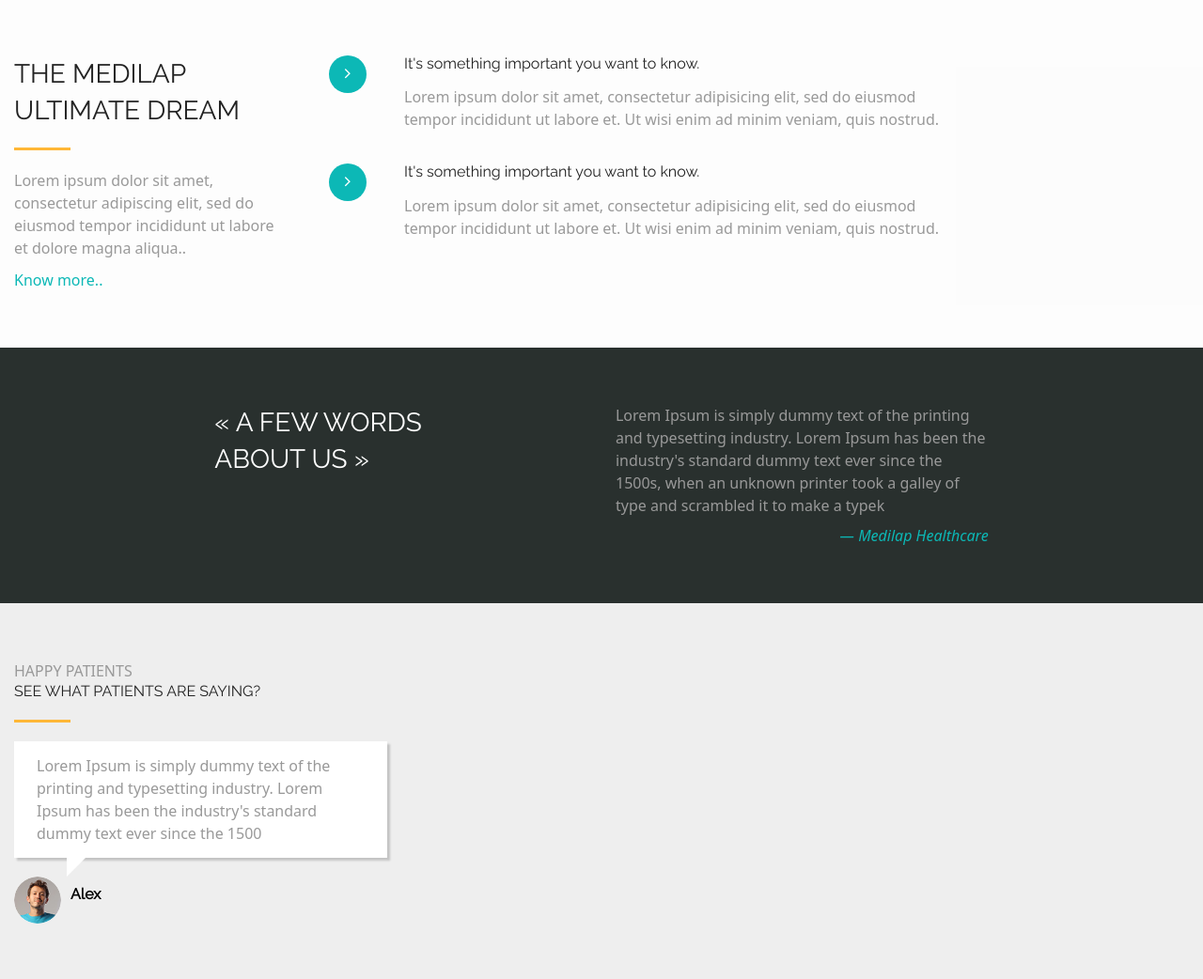
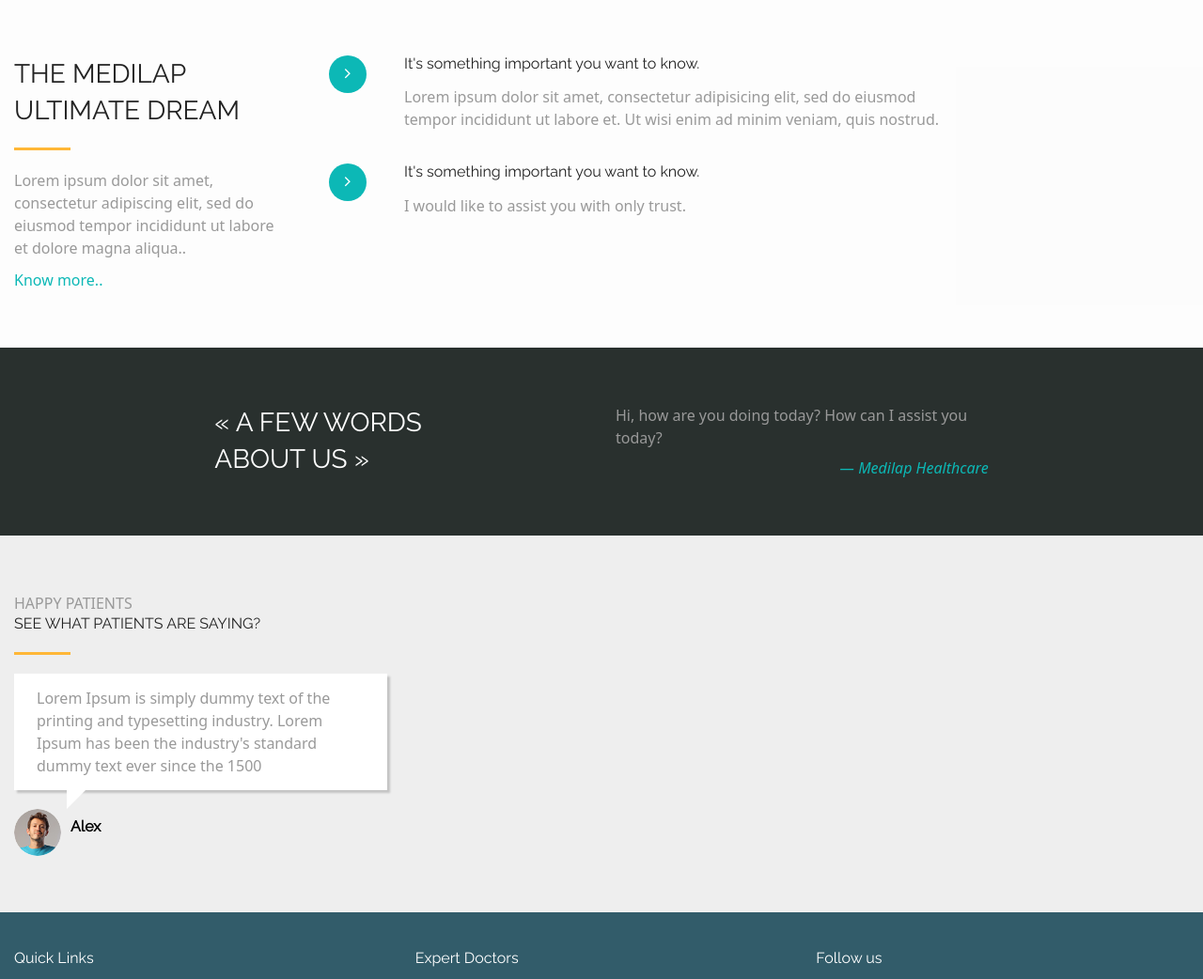
Before and after one commit to kennedyantonio030/Healthcare-Django, a Django app: page / in a window 1280 px wide. Shown: the part 1454-2496 px from the top of the page at 94% size. Run offline with Django 3.2, Linux system fonts and the light colour scheme; data comes from the database, SQL or seed files in the repository; parts of the project's set-up code (start-up, migrations or seed data) failed here and were passed over; some libraries are stand-ins or nearby versions; some web fonts are replaced.

Commit message:
Updated: customized content
Co-Authored-By: satyatech3921 <195007613+satyatech3921@users.noreply.github.com>

```diff
--- a/templates/about.html
+++ b/templates/about.html
@@ -23,7 +23,7 @@
               <div class="more-features-box-text-icon"> <i class="fa fa-angle-right" aria-hidden="true"></i> </div>
               <div class="more-features-box-text-description">
                 <h3>It's something important you want to know.</h3>
-                <p>Lorem ipsum dolor sit amet, consectetur adipisicing elit, sed do eiusmod tempor incididunt ut labore et. Ut wisi enim ad minim veniam, quis nostrud.</p>
+                <p>I would like to assist you with only trust.</p>
               </div>
             </div>
           </div>
@@ -42,7 +42,7 @@
           <h2 class="section-title white lg-line">« A few words<br> about us »</h2>
         </div>
         <div class="col-md-4 col-sm-5">
-          Lorem Ipsum is simply dummy text of the printing and typesetting industry. Lorem Ipsum has been the industry's standard dummy text ever since the 1500s, when an unknown printer took a galley of type and scrambled it to make a typek
+          Hi, how are you doing today? How can I assist you today?
           <p class="text-right text-primary"><i>— Medilap Healthcare</i></p>
         </div>
         <div class="col-md-2"></div>
```
